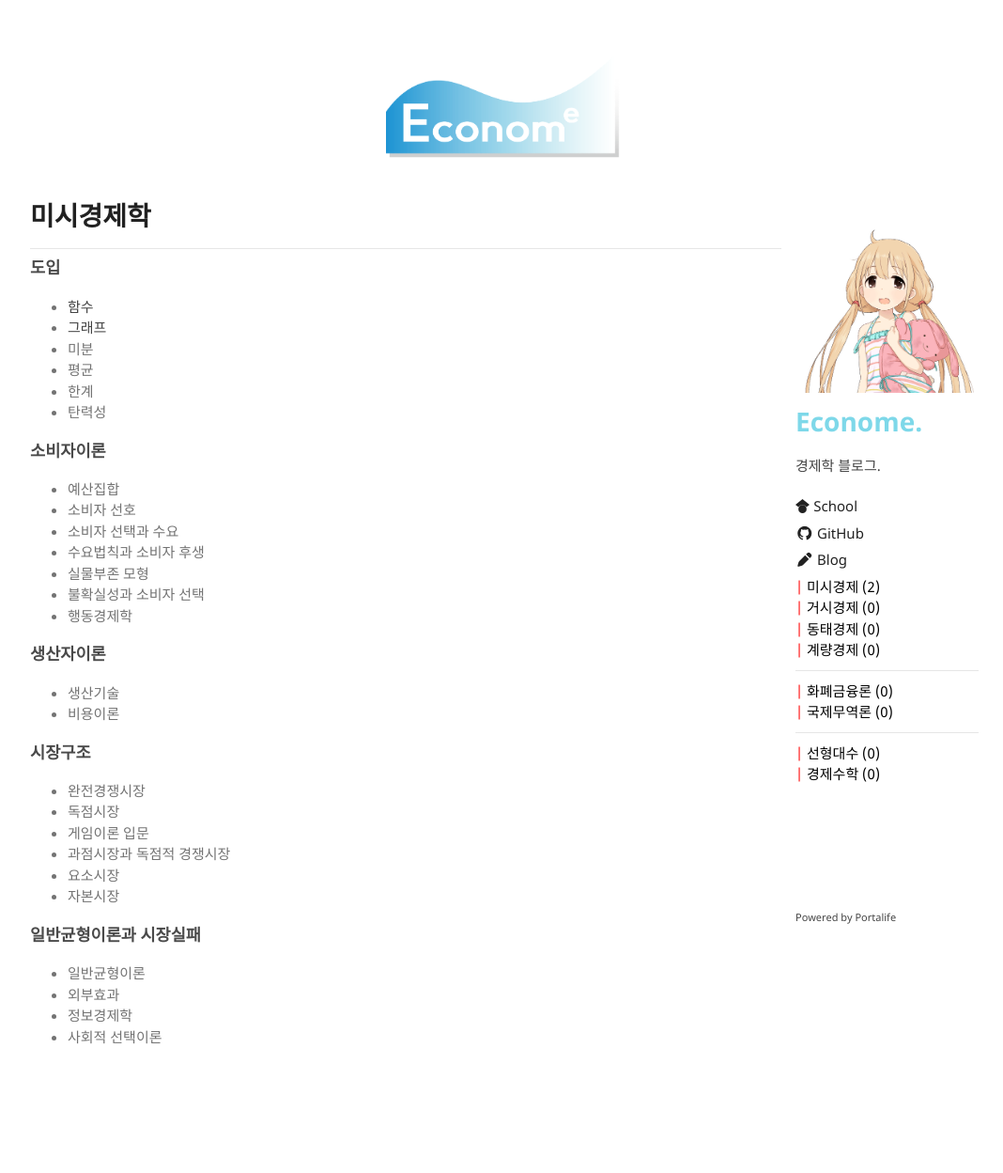
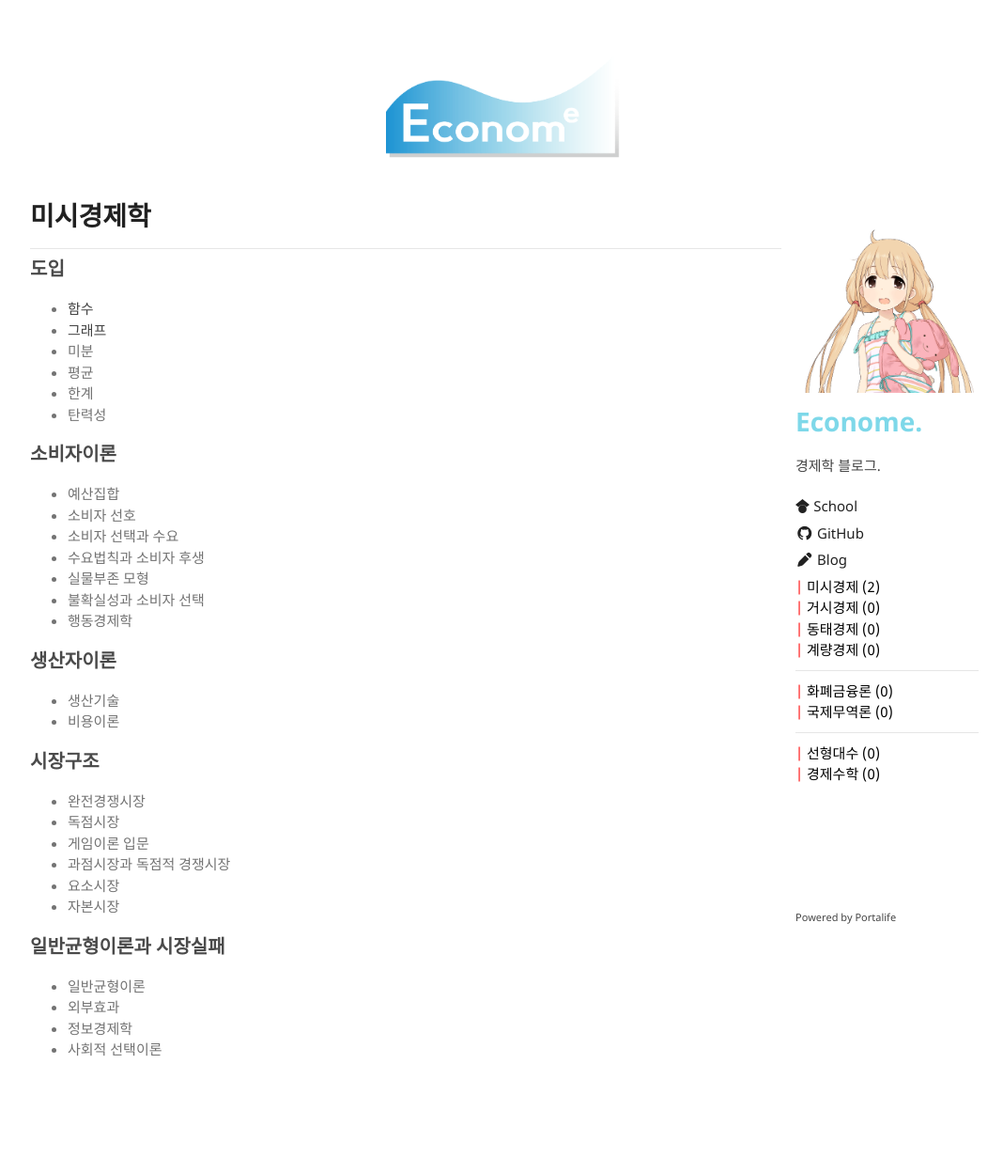
Before and after one commit to Portalife/Portalife.github.io, a Jekyll site: the page built from categories/미시경제/index.md, in a window 1280 px wide. Shown: the whole page at 94% size, without its empty margins (103-1171 px from the left). Built offline with Jekyll 4.4.1, drawn with Linux system fonts in a browser that asks for light colours; our own code applies the rules of GitHub Pages for plain Markdown files.

Commit message:
Update jekyll-theme-minimalist.scss

```diff
--- a/_sass/jekyll-theme-minimalist.scss
+++ b/_sass/jekyll-theme-minimalist.scss
@@ -29,6 +29,10 @@ h1 {
 
 h2 {
   color: var(--clr-h2);
+}
+
+h3 {
+  font-size: 20px;
 }
 
 h3, h4, h5, h6 {
```
